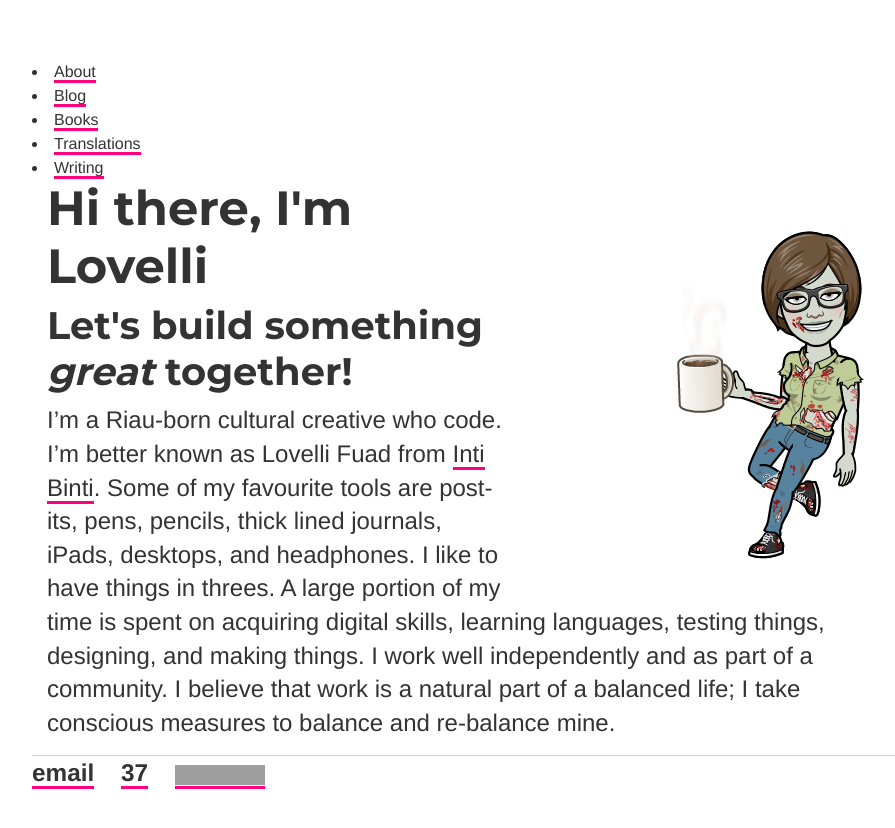
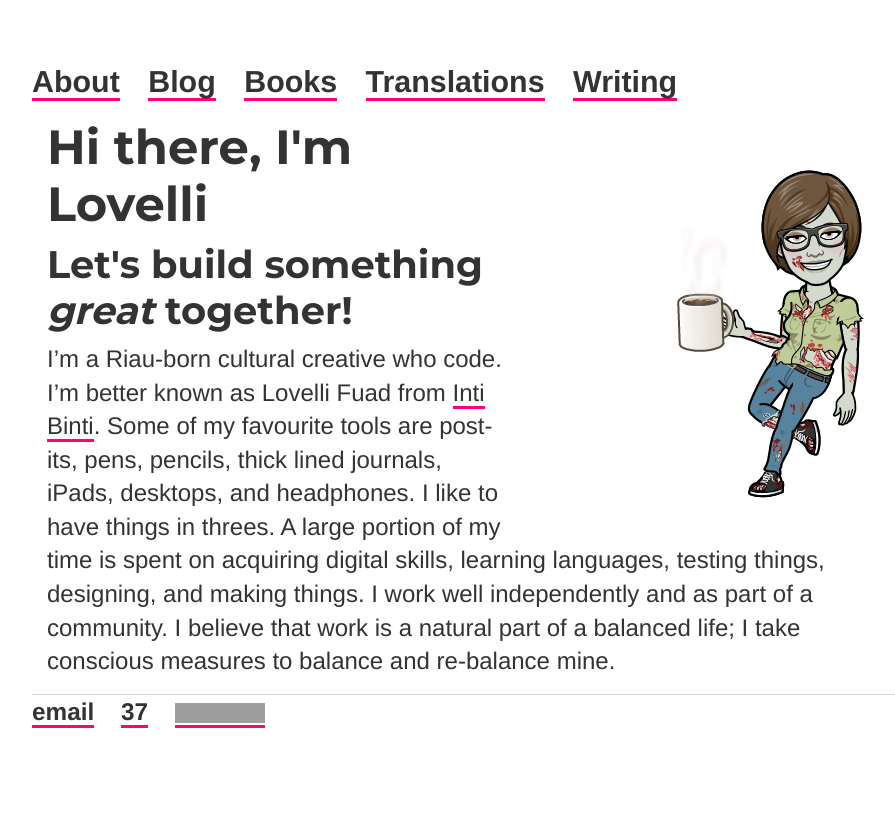
Before and after one commit to ariesti/ariesti.github.io, a Jekyll site: the page built from index.html, in a window 1280 px wide. Shown: the top 828 px of the page, without its empty margins (160-1055 px from the left). Built offline with Jekyll 4.4.1, drawn with Linux system fonts in a browser that asks for light colours; grey boxes are pictures that could not be loaded.

Commit message:
Update default.html

```diff
--- a/_layouts/default.html
+++ b/_layouts/default.html
@@ -19,7 +19,7 @@
 
 		<body>
 			<nav>
-	    		<nav ul>
+	    		<ul>
 				<li><a href="/about">About</a></li>
 				<li><a href="/blog">Blog</a></li>
 				<li><a href="/books">Books</a></li>
```
